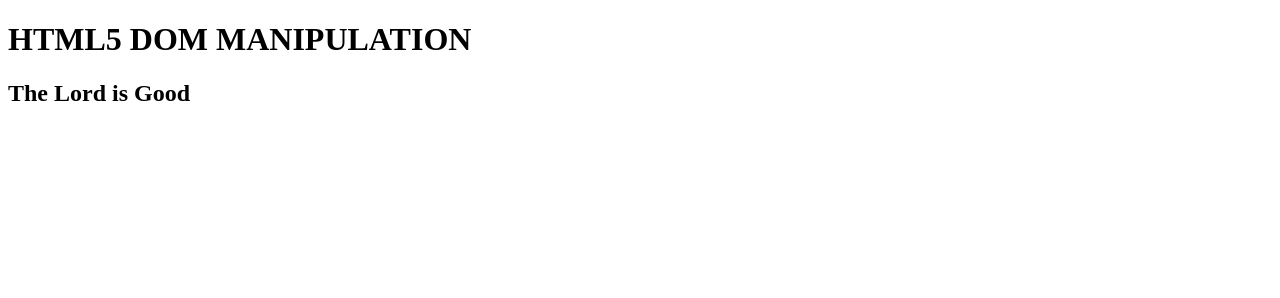
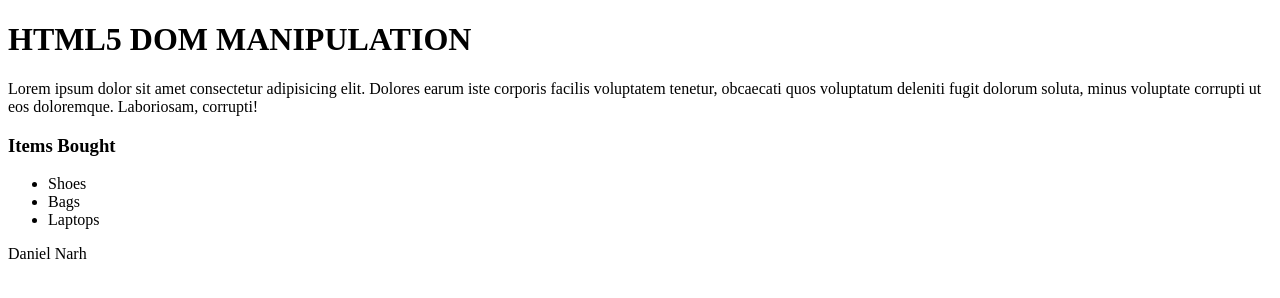
Before and after one commit to danielkpodo/ztm-js, a plain HTML site: page DOM/index.html in a window 1280 px wide. Drawn offline with Linux system fonts and the light colour scheme.

Commit message:
added query selectors

```diff
--- a/DOM/index.html
+++ b/DOM/index.html
@@ -11,6 +11,21 @@
     <main>
       <section class="overview">
         <h2 id="title"></h2>
+        <div class="content">
+          <p>
+            Lorem ipsum dolor sit amet consectetur adipisicing elit. Dolores
+            earum iste corporis facilis voluptatem tenetur, obcaecati quos
+            voluptatum deleniti fugit dolorum soluta, minus voluptate corrupti
+            ut eos doloremque. Laboriosam, corrupti!
+          </p>
+          <h3>Items Bought</h3>
+          <ul>
+            <li>Shoes</li>
+            <li>Bags</li>
+            <li>Laptops</li>
+          </ul>
+          <p id="author">Daniel Narh</p>
+        </div>
       </section>
     </main>
   </body>
--- a/DOM/script.js
+++ b/DOM/script.js
@@ -1,2 +1,8 @@
-const title = document.getElementById("title");
-title.textContent = "The Lord is Good";
+// Js selectors
+
+//1. getElemtsByClassName - array
+const content = document.getElementsByClassName("content");
+console.log(content);
+
+//2. getElementsByTagName - array
+//3. getElementById - singular
```
